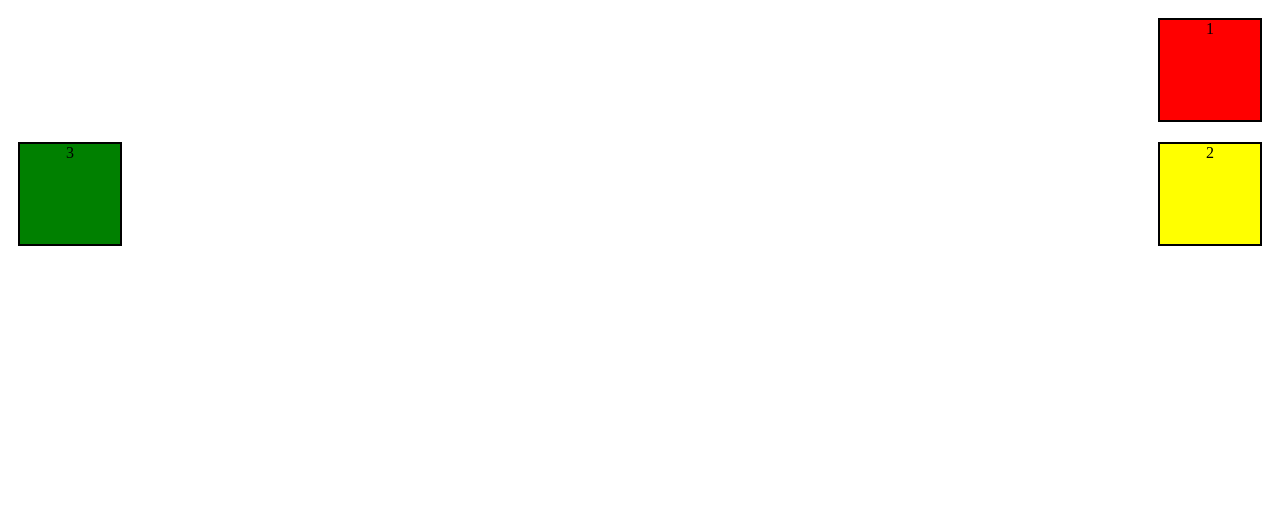
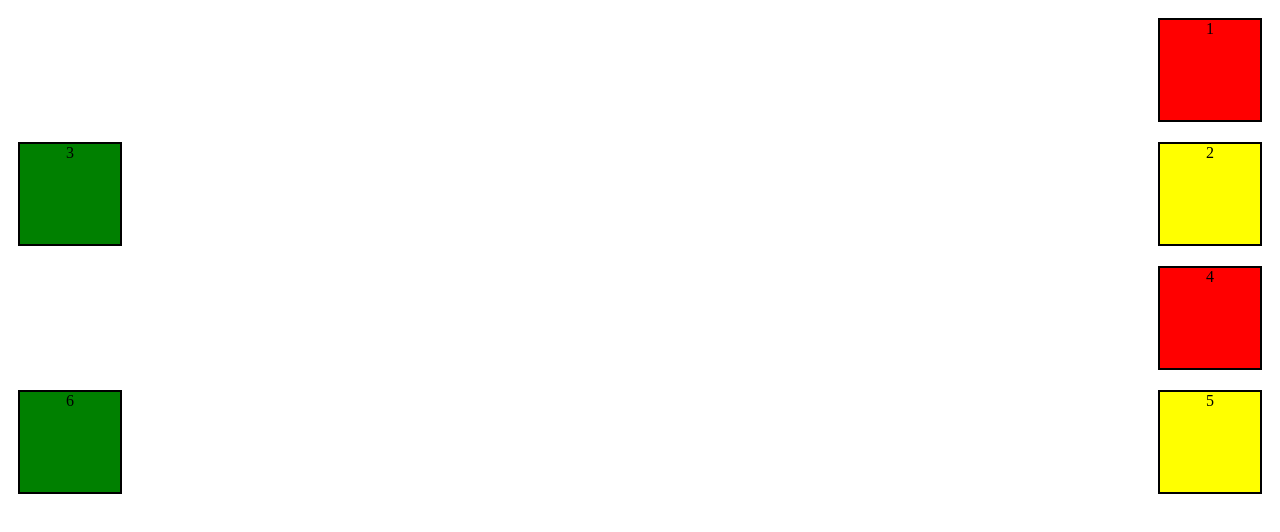
Before and after one commit to nivruteed/sample, a plain HTML site: page sample.html in a window 1280 px wide. Drawn offline with Linux system fonts and the light colour scheme.

Commit message:
new branch added

```diff
--- a/sample.html
+++ b/sample.html
@@ -33,5 +33,8 @@
     <div class="box box1">1</div>
     <div class="box box2">2</div>
     <div class="box box3">3</div>
+    <div class="box box1">4</div>
+    <div class="box box2">5</div>
+    <div class="box box3">6</div>
 </body>
 </html>
```
